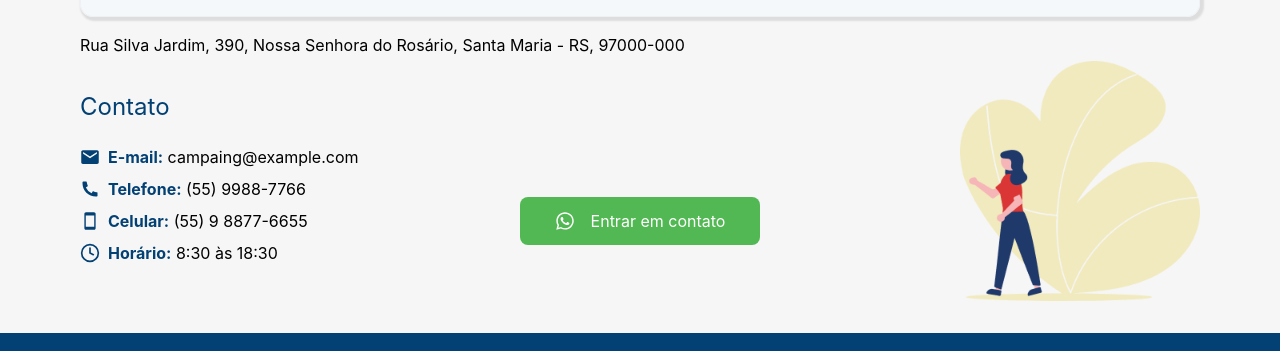
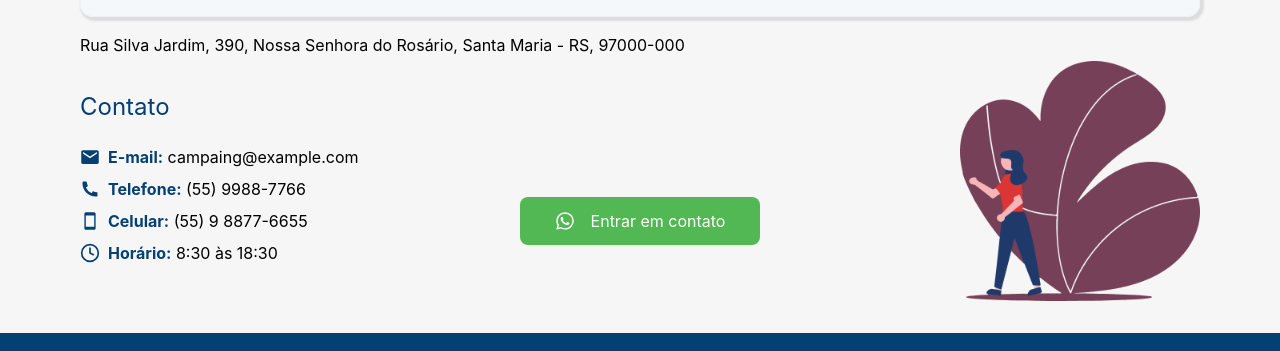
Before and after one commit to Faz-um-bem/frontend, a Next.js app: page /institutions/1 in a window 1280 px wide. Shown: the part 1991-2342 px from the top of the page. Built offline with nearby package versions, Linux system fonts and the light colour scheme; no server answers.

Commit message:
Ajustes na tela da instituição

```diff
--- a/src/pages/institutions/[slug].tsx
+++ b/src/pages/institutions/[slug].tsx
@@ -330,7 +330,7 @@ export default function Institution() {
               Entrar em contato
             </WhatsAppButton>
 
-            <img src="/imgs/contact-background-img.png" alt="Contact" />
+            <img src="/imgs/contact-background-img-purple.png" alt="Contact" />
           </ContactContainer>
         </Content>
         <Footer />
--- a/src/styles/institutions/institution.ts
+++ b/src/styles/institutions/institution.ts
@@ -64,6 +64,7 @@ export const HeaderContent = styled.div`
     display: grid;
     grid-template-rows: 1.5fr 1fr;
     grid-gap: 0.5rem;
+    margin-top: 1rem;
 
     h1 {
       font-size: 1.5rem;
```
Also changed, not shown: public/imgs/contact-background-img-purple.png (added).
